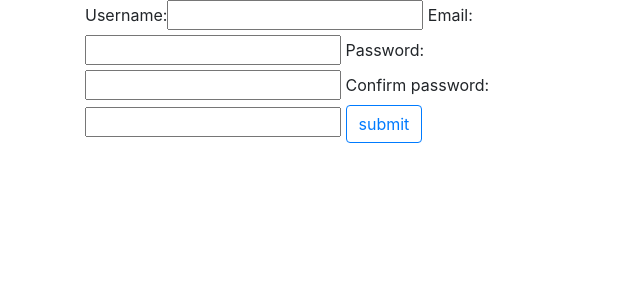
After one commit to abhay844/my-ecommerce-app, a Django app: page /register in a window 1280 px wide. The commit adds this page. Shown: the top 300 px of the page, without its empty margins (0-640 px from the left). Run offline with Django 3.2, Linux system fonts and the light colour scheme; parts of the project's set-up code (start-up, migrations or seed data) failed here and were passed over; some libraries are stand-ins or nearby versions.

Commit message:
Added a way to register a user

```diff
--- a/src/ecommerce/forms.py
+++ b/src/ecommerce/forms.py
@@ -1,29 +1,32 @@
-from django import  forms
+from django import forms
+from django.contrib.auth import get_user_model
+
+User = get_user_model()
 
 
 class ContactForm(forms.Form):
     fullname = forms.CharField(
-                widget=forms.TextInput(
-                    attrs={"class":"form-control",
-                           "placeholder":"Enter your name"
-                           }
-                   )
-                )
+        widget=forms.TextInput(
+            attrs={"class": "form-control",
+                   "placeholder": "Enter your name"
+                   }
+        )
+    )
     email = forms.EmailField(
-                widget=forms.EmailInput(
-                    attrs={"class":"form-control",
-                           "id":"full_email",
-                           "placeholder":"Enter your email"
-                           }
-                    )
-                )
+        widget=forms.EmailInput(
+            attrs={"class": "form-control",
+                   "id": "full_email",
+                   "placeholder": "Enter your email"
+                   }
+        )
+    )
     content = forms.CharField(
-                widget=forms.Textarea(
-                    attrs={"class":"form-control",
-                           "placeholder":"Enter your content"
-                           }
-                    )
-                )
+        widget=forms.Textarea(
+            attrs={"class": "form-control",
+                   "placeholder": "Enter your content"
+                   }
+        )
+    )
 
     def clean_email(self):
         email = self.cleaned_data["email"]
@@ -44,3 +47,36 @@ class LoginForm(forms.Form):
         if len(username) < 4:
             raise forms.ValidationError("Not a valid username")
         return username
+
+
+class RegisterForm(forms.Form):
+    username = forms.CharField()
+    email = forms.EmailField()
+    password = forms.CharField(widget=forms.PasswordInput)
+    password2 = forms.CharField(label="Confirm password", widget=forms.PasswordInput)
+
+    def clean_username(self):
+        username = self.cleaned_data.get('username')
+        qs = User.objects.filter(username=username)
+
+        if qs.exists():
+            raise forms.ValidationError('Username already exist')
+
+        return username
+
+    def clean_email(self):
+        email = self.cleaned_data.get('email')
+        qs = User.objects.filter(email=email)
+
+        if qs.exists():
+            raise forms.ValidationError('Email already exists')
+
+    def clean(self):
+        data = self.cleaned_data
+        password = self.cleaned_data.get('password')
+        password2 = self.cleaned_data.get('password2')
+
+        if password != password2:
+            raise forms.ValidationError("Password must match!")
+
+        return data
--- a/src/ecommerce/urls.py
+++ b/src/ecommerce/urls.py
@@ -20,12 +20,13 @@ from . import views
 from django.contrib.auth import views as auth_views
 
 urlpatterns = [
-    path('home', views.home_page, name='home'),
+    path('', views.home_page, name='home'),
     path('about/', views.about_page),
     path('contact/',  views.contact_page),
     path('admin/', admin.site.urls),
     url(r'^login/$', auth_views.LoginView.as_view(), name='login'),
     url(r'^logout/$', auth_views.LogoutView.as_view(), name='logout'),
     url(r'^oauth/', include('social_django.urls', namespace='social')),
-    path('login_page', views.login_page, name='custom_login')
+    path('login_page', views.login_page, name='custom_login'),
+    path('register', views.register_page, name='register_page')
 ]
--- a/src/ecommerce/views.py
+++ b/src/ecommerce/views.py
@@ -1,12 +1,12 @@
 from django.shortcuts import render, redirect
 from django.http import HttpResponse
 from django.contrib.auth.decorators import login_required
-from .forms import ContactForm, LoginForm
-from django.contrib.auth import authenticate, login
+from .forms import ContactForm, LoginForm, RegisterForm
+from django.contrib.auth import authenticate, login, get_user_model
 
 
 def home_page_old(request):
-    html_= """<!doctype html>
+    html_ = """<!doctype html>
             <html lang="en">
               <head>
                 <!-- Required meta tags -->
@@ -32,10 +32,11 @@ def home_page_old(request):
             </html>"""
     return HttpResponse(html_)
 
+
 @login_required
 def home_page(request):
-    context = {"title":"Home page",
-               "content":"Welcome to home page"}
+    context = {"title": "Home page", "content": "Welcome to home page",
+               "premium_content": "YEEEAAAAHHHH!!!"}
     return render(request, "home_page.html", context)
 
 
@@ -68,7 +69,7 @@ def login_page(request):
         if user is not None:
             login(request, user)
             context_var["form"] = LoginForm()
-            return redirect("/home")
+            return redirect("/")
 
         else:
             print("User is not authenticated")
@@ -77,5 +78,20 @@ def login_page(request):
     return render(request, "auth/login.html", context_var)
 
 
+User = get_user_model()
+
+
 def register_page(request):
-    return render(request, "auth/register.html", {})
+    form = RegisterForm(request.POST or None)
+    context = {"form": form}
+    if form.is_valid():
+        print(form.cleaned_data)
+        data = form.cleaned_data
+        username = data["username"]
+        email = data["email"]
+        password = data["password"]
+        new_user = User.objects.create_user(username, email, password)
+        print(new_user)
+        form = RegisterForm()
+
+    return render(request, "auth/register.html", context)
--- /dev/null
+++ b/src/templates/auth/register.html
@@ -0,0 +1,17 @@
+{% extends "base.html" %}
+{% block title %}
+Register page
+{%endblock title %}
+{% block content %}
+<div class="container">
+    <div class="row">
+        <div class="col col-sm-6">
+            <form method="POST">
+                {% csrf_token %}
+                {{ form }}
+                <button type="submit" class="btn btn-default btn-outline-primary">submit</button>
+            </form>
+        </div>
+    </div>
+</div>
+{% endblock content %}
```
Also changed, not shown: src/templates/home_page.html (+10 -1 lines).
